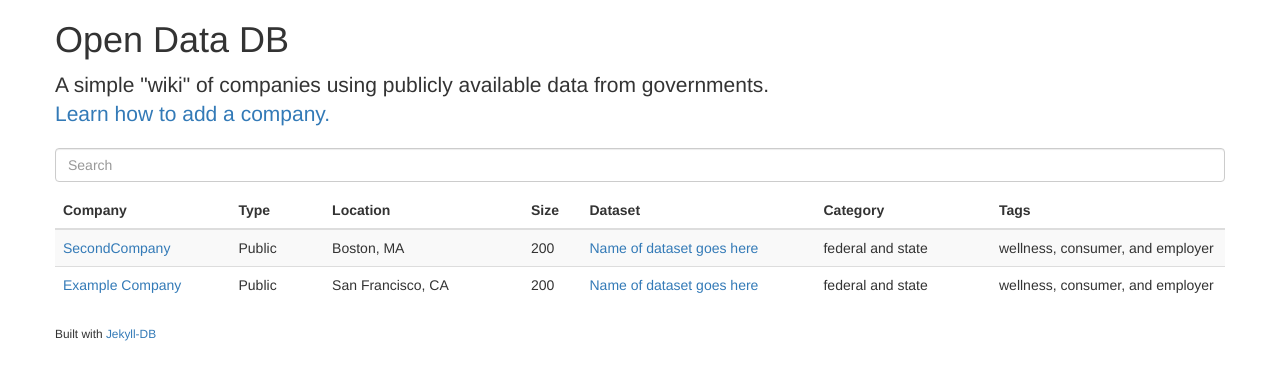
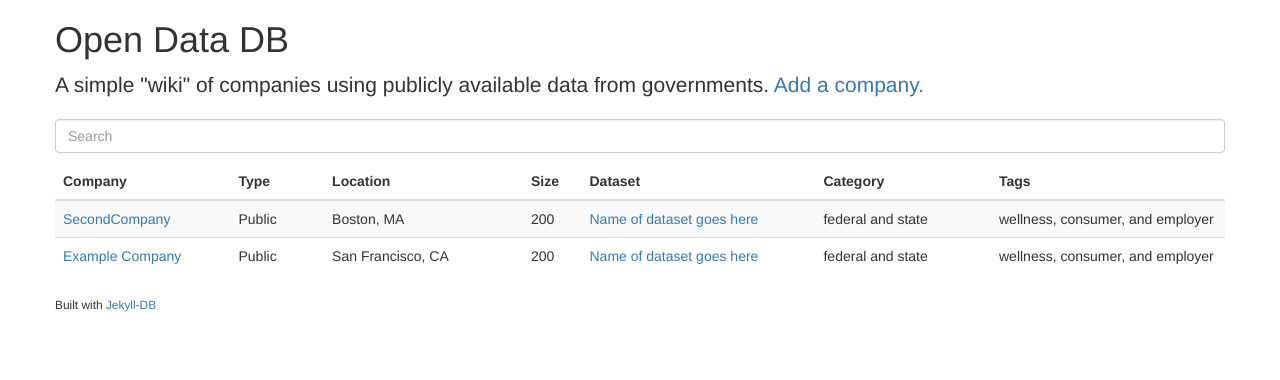
Before and after one commit to opendatadb/opendatadb.github.io, a Jekyll site: the page built from index.html, in a window 1280 px wide. Shown: the top 380 px of the page. Built offline with Jekyll 4.4.1, drawn with Linux system fonts in a browser that asks for light colours; nearby versions of some CDN libraries.

Commit message:
Adding a company

```diff
--- a/index.html
+++ b/index.html
@@ -6,7 +6,7 @@
 
   <div class="starter-template row">
     <h1>Open Data DB</h1>
-     <p class="lead">A simple "wiki" of companies using publicly available data from governments.<br /> <a href="https://github.com/opendatadb/opendatadb.github.io">Learn how to add a company.</a></p>
+     <p class="lead">A simple "wiki" of companies using publicly available data from governments. <a href="https://github.com/opendatadb/opendatadb.github.io">Add a company.</a></p>
 
   </div>
 
```
